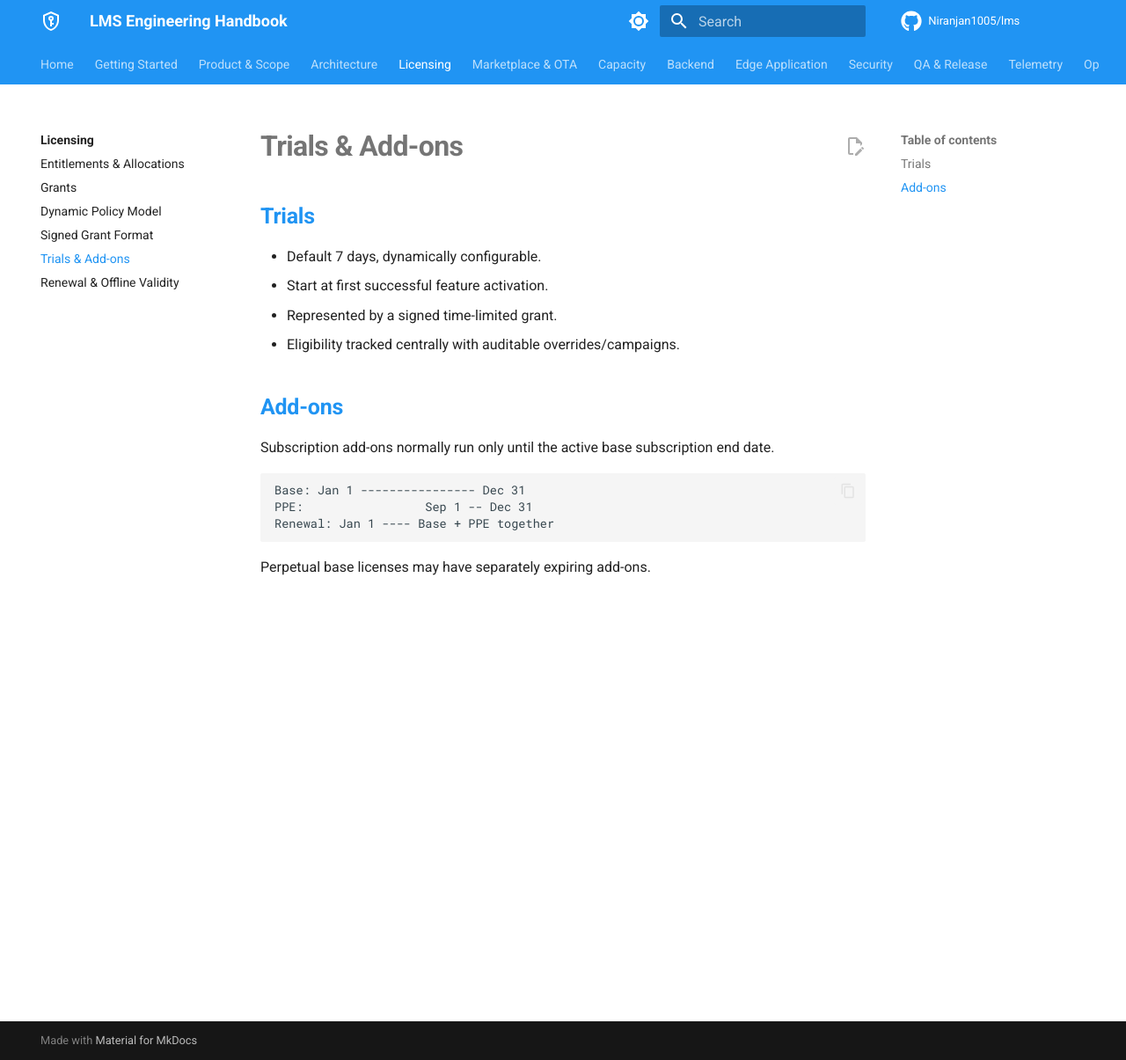
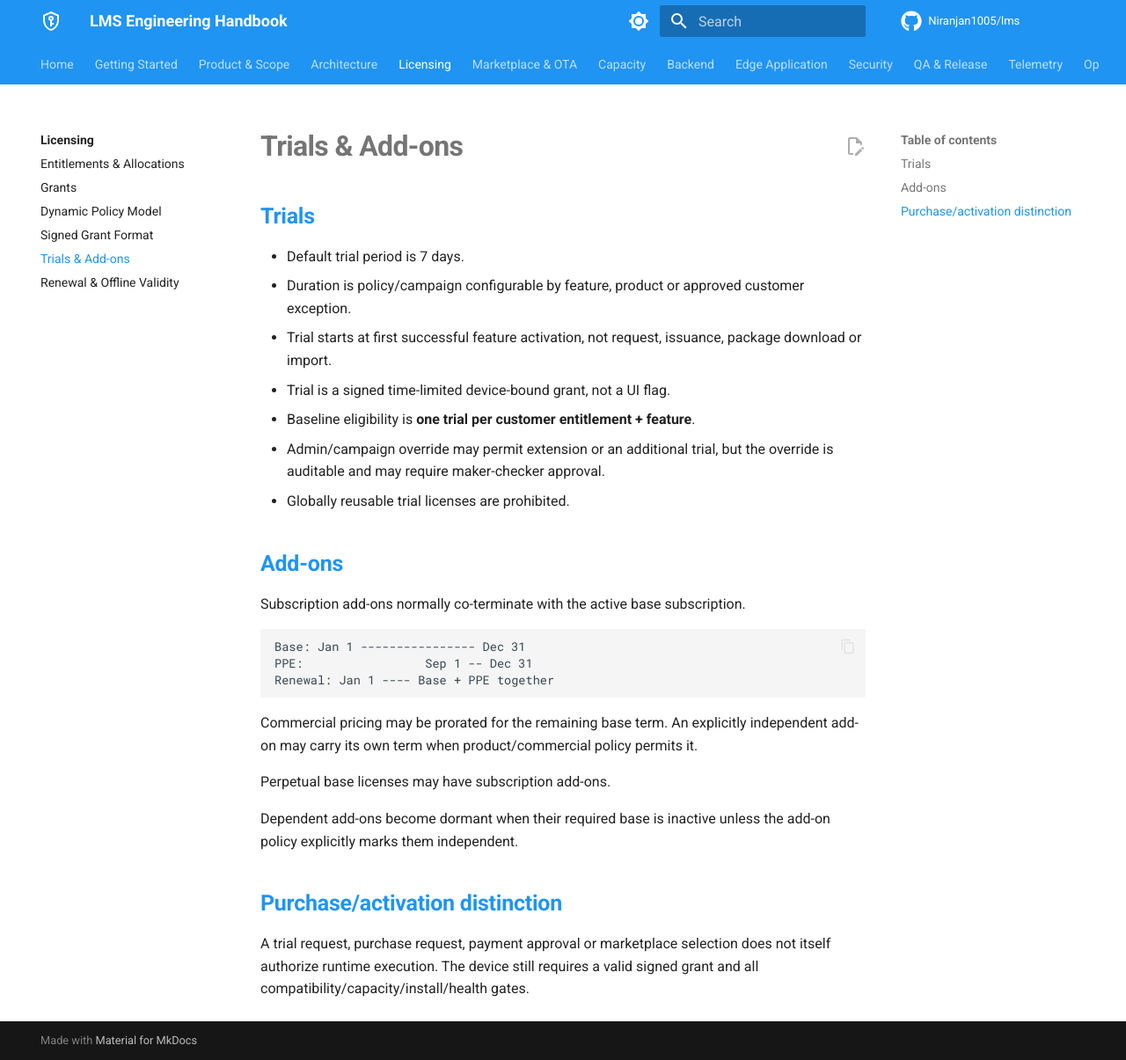
Before and after one commit to Niranjan1005/lms, an MkDocs documentation site: the page built from docs/licensing/trials-addons.md, in a window 1280 px wide and 1205 px high. Shown: the whole window at 88% size. Built offline with MkDocs 1.6.1 and Material for MkDocs 9.7.7, drawn with Linux system fonts in a browser that asks for light colours; comment, search, counter and statistics services are not loaded.

Commit message:
docs: close trial and add-on policy gaps

```diff
--- a/docs/licensing/trials-addons.md
+++ b/docs/licensing/trials-addons.md
@@ -2,14 +2,17 @@
 
 ## Trials
 
-- Default 7 days, dynamically configurable.
-- Start at first successful feature activation.
-- Represented by a signed time-limited grant.
-- Eligibility tracked centrally with auditable overrides/campaigns.
+- Default trial period is 7 days.
+- Duration is policy/campaign configurable by feature, product or approved customer exception.
+- Trial starts at first successful feature activation, not request, issuance, package download or import.
+- Trial is a signed time-limited device-bound grant, not a UI flag.
+- Baseline eligibility is **one trial per customer entitlement + feature**.
+- Admin/campaign override may permit extension or an additional trial, but the override is auditable and may require maker-checker approval.
+- Globally reusable trial licenses are prohibited.
 
 ## Add-ons
 
-Subscription add-ons normally run only until the active base subscription end date.
+Subscription add-ons normally co-terminate with the active base subscription.
 
 ~~~text
 Base: Jan 1 ---------------- Dec 31
@@ -17,4 +20,12 @@ PPE:                 Sep 1 -- Dec 31
 Renewal: Jan 1 ---- Base + PPE together
 ~~~
 
-Perpetual base licenses may have separately expiring add-ons.
+Commercial pricing may be prorated for the remaining base term. An explicitly independent add-on may carry its own term when product/commercial policy permits it.
+
+Perpetual base licenses may have subscription add-ons.
+
+Dependent add-ons become dormant when their required base is inactive unless the add-on policy explicitly marks them independent.
+
+## Purchase/activation distinction
+
+A trial request, purchase request, payment approval or marketplace selection does not itself authorize runtime execution. The device still requires a valid signed grant and all compatibility/capacity/install/health gates.
```
